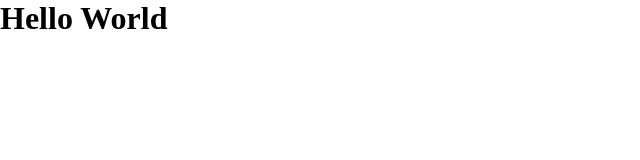
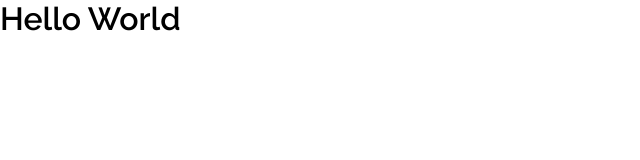
Before and after one commit to MatheusCPimentel/front-end-assignment, a React (Create React App) app: page / in a window 1280 px wide. Shown: the top 160 px of the page, without its empty margins (0-640 px from the left). Built offline with nearby package versions, Linux system fonts and the light colour scheme.

Commit message:
Add the Raleway font

```diff
--- a/public/index.html
+++ b/public/index.html
@@ -1,43 +1,23 @@
 <!DOCTYPE html>
 <html lang="en">
+
 <head>
+  <link rel="preconnect" href="https://fonts.googleapis.com">
+  <link rel="preconnect" href="https://fonts.gstatic.com" crossorigin>
+
   <meta charset="utf-8" />
-    <link rel="icon" href="%PUBLIC_URL%/favicon.ico" />
   <meta name="viewport" content="width=device-width, initial-scale=1" />
-    <meta name="theme-color" content="#000000" />
-    <meta
-      name="description"
-      content="Web site created using create-react-app"
-    />
-    <link rel="apple-touch-icon" href="%PUBLIC_URL%/logo192.png" />
-    <!--
-      manifest.json provides metadata used when your web app is installed on a
-      user's mobile device or desktop. See https://developers.google.com/web/fundamentals/web-app-manifest/
-    -->
-    <link rel="manifest" href="%PUBLIC_URL%/manifest.json" />
-    <!--
-      Notice the use of %PUBLIC_URL% in the tags above.
-      It will be replaced with the URL of the `public` folder during the build.
-      Only files inside the `public` folder can be referenced from the HTML.
 
-      Unlike "/favicon.ico" or "favicon.ico", "%PUBLIC_URL%/favicon.ico" will
-      work correctly both with client-side routing and a non-root public URL.
-      Learn how to configure a non-root public URL by running `npm run build`.
-    -->
-    <title>React App</title>
+  <link rel="shortcut icon" href="favicon.png" type="image/png">
+
+  <title>Junior Front-end Test</title>
+
+  <link href="https://fonts.googleapis.com/css2?family=Raleway:wght@300;400;500;600;700&display=swap" rel="stylesheet">
 </head>
+
 <body>
   <noscript>You need to enable JavaScript to run this app.</noscript>
   <div id="root"></div>
-    <!--
-      This HTML file is a template.
-      If you open it directly in the browser, you will see an empty page.
+</body>
 
-      You can add webfonts, meta tags, or analytics to this file.
-      The build step will place the bundled scripts into the <body> tag.
-
-      To begin the development, run `npm start` or `yarn start`.
-      To create a production bundle, use `npm run build` or `yarn build`.
-    -->
-  </body>
 </html>
--- a/src/styles/global.ts
+++ b/src/styles/global.ts
@@ -22,6 +22,15 @@ export const GlobalStyle = createGlobalStyle`
     -webkit-font-smoothing: antialiased;
   }
 
+  body, input, textarea, button {
+    font-family: 'Raleway', sans-serif;
+    font-weight: 400;
+  }
+
+  h1, h2, h3, h4, h5, h6, strong {
+    font-weight: 600;
+  }
+
   button {
     cursor: pointer;
   }
```
Lines whose indentation alone changed are shown as unchanged.
